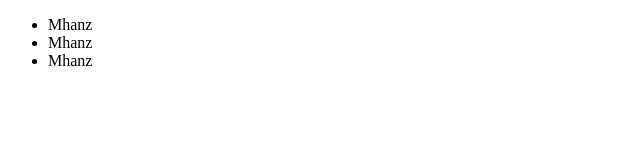
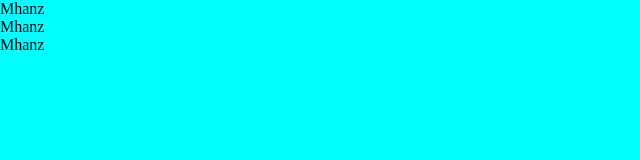
Before and after one commit to Giaki22/Tests_GitGraph, a plain HTML site: page index.html in a window 1280 px wide. Shown: the whole page, without its empty margins (0-640 px from the left). Drawn offline with Linux system fonts and the light colour scheme.

Commit message:
adding stile.css + reset + bkg color

```diff
--- a/index.html
+++ b/index.html
@@ -4,6 +4,7 @@
     <meta charset="UTF-8">
     <meta http-equiv="X-UA-Compatible" content="IE=edge">
     <meta name="viewport" content="width=device-width, initial-scale=1.0">
+    <link rel="stylesheet" href="style.css">
     <title>Document</title>
 </head>
 <body>
--- /dev/null
+++ b/style.css
@@ -0,0 +1,8 @@
+* {
+    margin: 0;
+    padding: 0;
+    box-sizing: border-box;
+}
+body {
+    background-color: aqua;
+}
```
